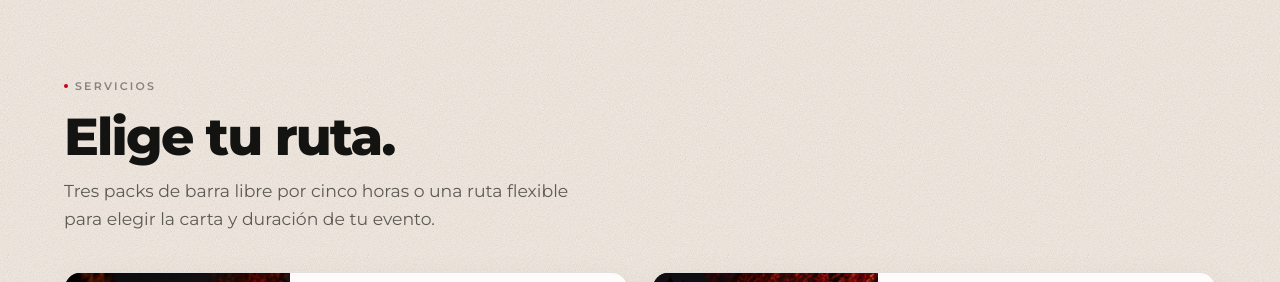
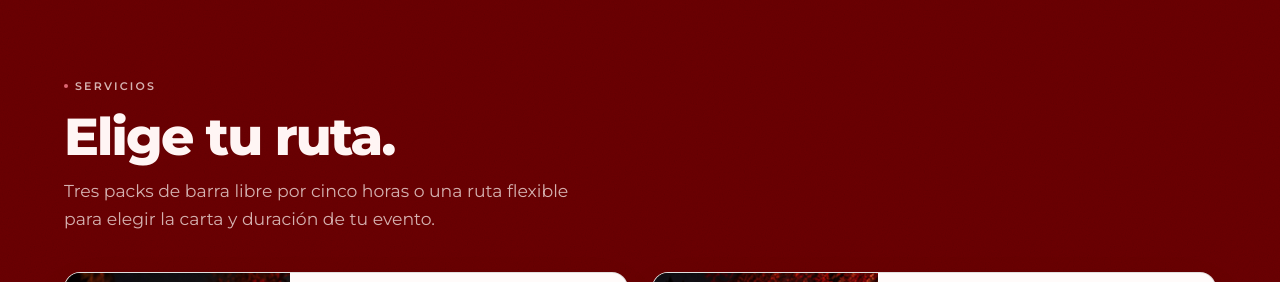
Before and after one commit to MatiNicolasur/RUTABAR, a Next.js app: page / in a window 1280 px wide. Shown: the part 1293-1575 px from the top of the page. Built offline with nearby package versions, Linux system fonts and the light colour scheme; no server answers.

Commit message:
Da contraste a la sección Elige tu ruta

```diff
--- a/src/components/rutas-servicio.css
+++ b/src/components/rutas-servicio.css
@@ -1,5 +1,19 @@
+.rutas-servicio {
+  background-color: var(--rojo-profundo);
+  color: var(--sobre-rojo);
+}
+
 .rutas-servicio__encabezado {
   max-inline-size: 48rem;
+}
+
+.rutas-servicio__encabezado .micro,
+.rutas-servicio__encabezado .lead {
+  color: var(--sobre-rojo-suave);
+}
+
+.rutas-servicio__encabezado .micro::before {
+  background: var(--rosa);
 }
 
 .rutas-servicio__grid {
@@ -17,6 +31,7 @@
   border: 1px solid var(--papel-borde);
   border-radius: 16px;
   background: var(--papel);
+  color: var(--texto);
   box-shadow: 0 16px 40px rgb(73 0 10 / 0.07);
   transition: transform 260ms ease, box-shadow 260ms ease;
 }
```
